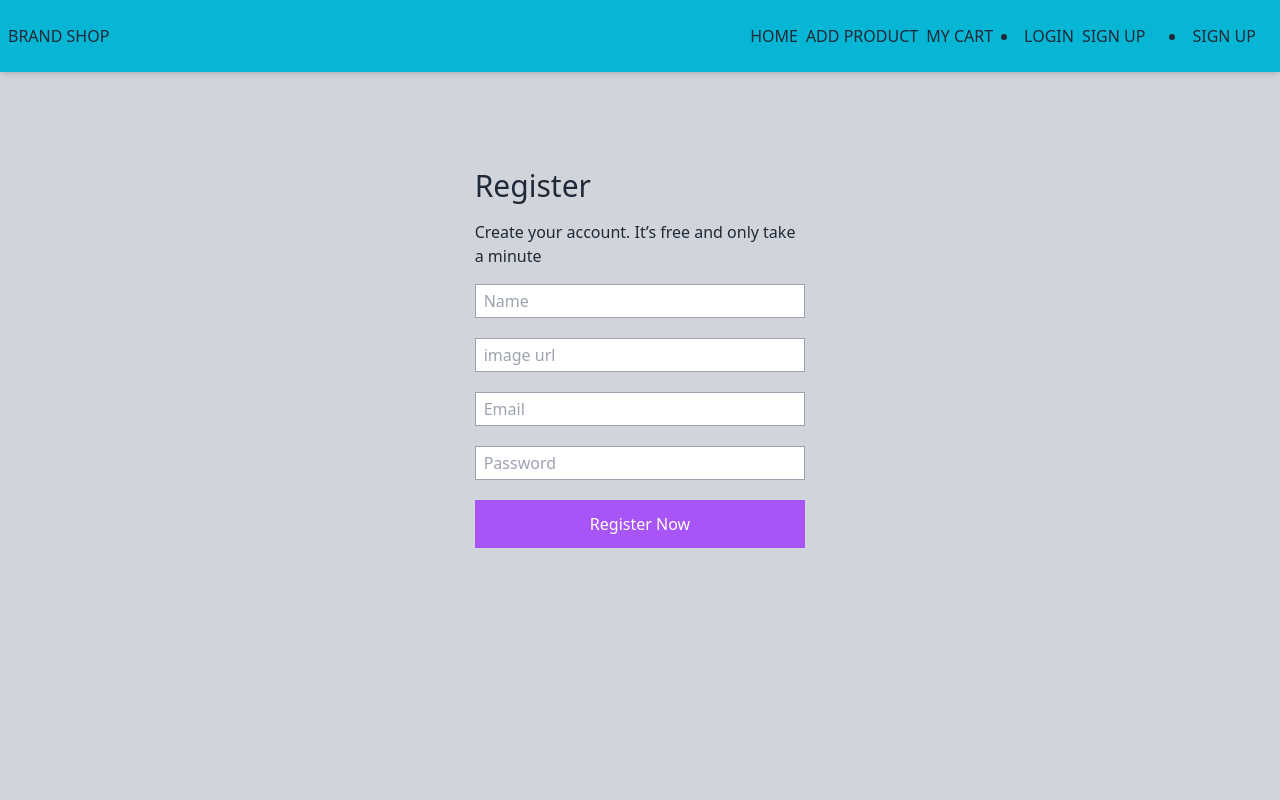
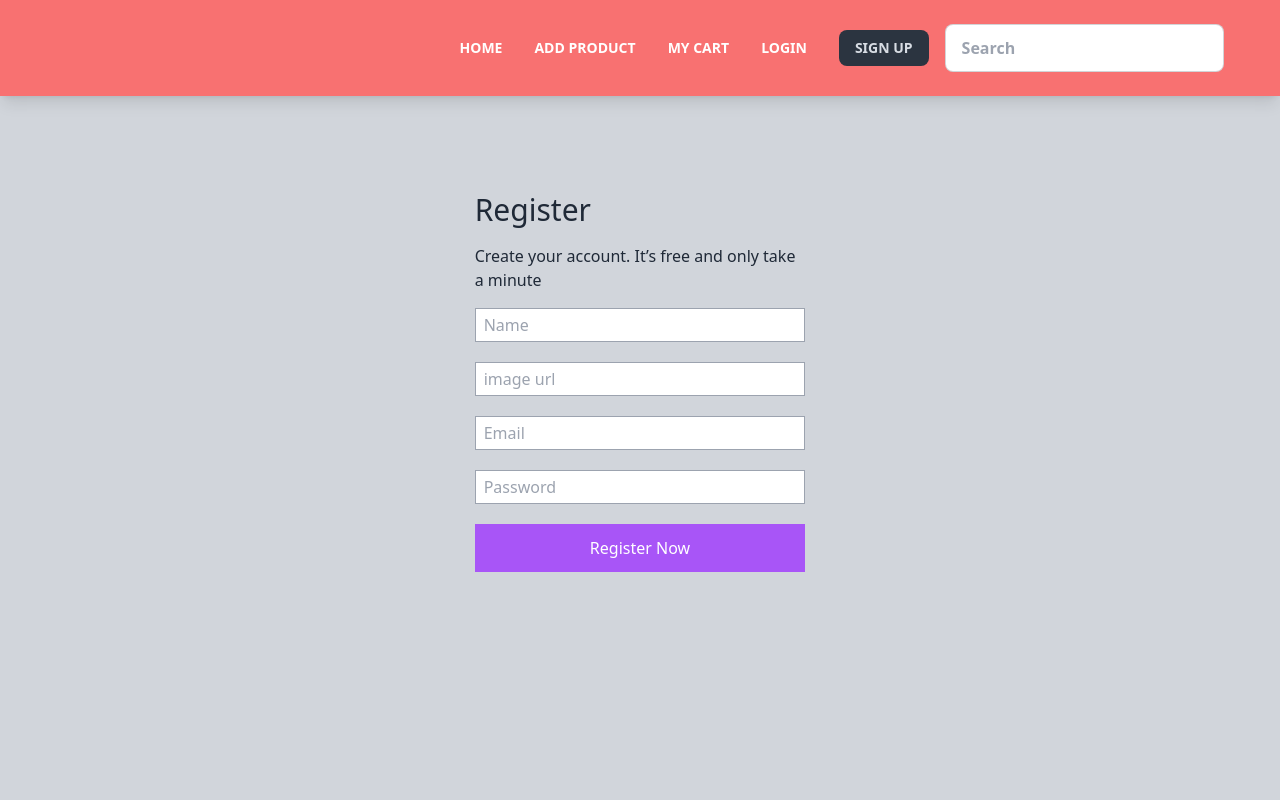
Before and after one commit to Alauddin-24434/Brand-Shop, a React (Vite) app: page /signUp in a window 1280 px wide. Shown: the top 800 px of the page. Built offline with nearby package versions, Linux system fonts and the light colour scheme; no server answers.

Commit message:
modify my navbar and logout button

```diff
--- a/src/Components/Navbar.jsx
+++ b/src/Components/Navbar.jsx
@@ -2,8 +2,14 @@ import { useContext } from "react";
 import { NavLink, Navigate, useNavigate } from "react-router-dom";
 import { AuthContext } from "../AuthProvider/AuthProvider";
 
+
+
+
+
 const Navbar = () => {
-    const {authUser,userLogOut}=useContext(AuthContext)
+
+    const { authUser, userLogOut } = useContext(AuthContext)
+
     const navigate = useNavigate()
     const handleLogOut = () => {
 
@@ -17,54 +23,94 @@ const Navbar = () => {
 
 
     const navLink = <>
+        <li><NavLink to={'/'}>HOME</NavLink></li>
+        <li><NavLink to={'/addProduct'}>ADD PRODUCT</NavLink></li>
 
-        <NavLink to={'/'}>HOME</NavLink>
-        <NavLink to={'/addProduct'}>ADD PRODUCT</NavLink>
-        <NavLink to={'/myCart'}>MY CART</NavLink>
+
+        <li> <NavLink to={"/myCart"} >MY CART</NavLink></li>
+
+
         {
             !authUser && <li><NavLink to={'/login'}>LOGIN</NavLink></li>
         }
 
-        <NavLink to={'/signUp'}>SIGN UP</NavLink>
+
 
     </>
     return (
-        <div className="navbar bg-cyan-500 flex flex-row gap-2 shadow-md">
+        <div className="navbar text-white shadow-lg bg-red-400 text-5xl flex  font-semibold ">
             <div className="navbar-start">
                 <div className="dropdown">
                     <label tabIndex={0} className="btn btn-ghost lg:hidden">
                         <svg xmlns="http://www.w3.org/2000/svg" className="h-5 w-5" fill="none" viewBox="0 0 24 24" stroke="currentColor"><path strokeLinecap="round" strokeLinejoin="round" strokeWidth="2" d="M4 6h16M4 12h8m-8 6h16" /></svg>
                     </label>
-                    <ul tabIndex={0} className="menu menu-sm dropdown-content mt-8 z-[1]  p-2 shadow bg-base-100 rounded-box w-52">
-                        <li><a>Item 1</a></li>
-                        <li><a>Item 3</a></li>
+                    <ul tabIndex={0} className="menu menu-sm dropdown-content mt-3 z-[1] p-2 shadow bg-white text-sky-400  w-52">
+                        {navLink}
+                       {
+                        authUser && <li><NavLink onClick={handleLogOut} to={'/logout'}>LOGOUT</NavLink></li>
+                       }
                     </ul>
                 </div>
-               <p className="max-sm:hidden">BRAND SHOP</p>
             </div>
 
-            <div className="navbar-end p-4">
-               <div className="flex flex-row gap-2">
+            <div className="navbar hidden justify-between  items-center lg:flex ">
+
+                <ul className="menu menu-horizontal  px-2">
+
+
+                    {navLink}
                     {
-                    navLink
-                }
-
-                <div className="ml-4">
+                        authUser?   <div className="ml-4 flex  flex-row items-center gap-4 ">
+                        <div className="form-control">
+                                 <input type="text" placeholder="Search" className="input input-bordered w-24 md:w-auto" />
+                             </div>
                                  {
                                      authUser ? <div className="dropdown dropdown-end">
-                            <label tabIndex={0} className="btn btn-ghost btn-circle avatar ring ring-primary  ">
+                                         <label tabIndex={0} className="btn btn-ghost btn-circle avatar ring   ">
                                              <div className="w-12 rounded-full">
                                                  <img src={authUser.photoURL} />
                                              </div>
                                          </label>
-                            <ul tabIndex={0} className="menu menu-sm dropdown-content  z-[1] shadow bg-[#fda4af] rounded-box w-52">
+                                         <ul tabIndex={0} className="menu menu-sm dropdown-content  z-[1] shadow bg-white text-sky-400 first-letter left-8 h-32 mt-8 w-52">
                                              <li className="uppercase">
                                                  <a className="justify-between">
                                                      {authUser.displayName}
 
                                                  </a>
                                              </li>
+                                             {
+                                                 authUser ?
+                                                     <li><NavLink onClick={handleLogOut} to={'/logout'}>LOGOUT</NavLink></li>
+                                                     :
+                                                     <li> <Navigate to={'/login'}></Navigate></li>
 
+                                             }
+                                         </ul>
+                                     </div>
+                                         :
+                                         <li><NavLink to={'/signUp'}>SIGN UP</NavLink></li>
+                                 }
+
+                             </div>
+                             :
+                             <div className="ml-4 flex  flex-row-reverse items-center gap-4 ">
+                             <div className="form-control">
+                                      <input type="text" placeholder="Search" className="input input-bordered w-24 md:w-auto" />
+                                  </div>
+                                      {
+                                          authUser ? <div className="dropdown dropdown-end">
+                                              <label tabIndex={0} className="btn btn-ghost btn-circle avatar ring   ">
+                                                  <div className="w-12 rounded-full">
+                                                      <img src={authUser.photoURL} />
+                                                  </div>
+                                              </label>
+                                              <ul tabIndex={0} className="menu menu-sm dropdown-content  z-[1] shadow bg-white text-sky-400 first-letter left-8 h-32 mt-8 w-52">
+                                                  <li className="uppercase">
+                                                      <a className="justify-between">
+                                                          {authUser.displayName}
+
+                                                      </a>
+                                                  </li>
                                                   {
                                                       authUser ?
                                                           <li><NavLink onClick={handleLogOut} to={'/logout'}>LOGOUT</NavLink></li>
@@ -80,11 +126,18 @@ const Navbar = () => {
 
                                   </div>
 
+
+                    }
+
+
+
+                </ul>
+
+            </div>
+
         </div>
 
 
-            </div>
-        </div>
     );
 };
 
```
Lines whose indentation alone changed are shown as unchanged.
